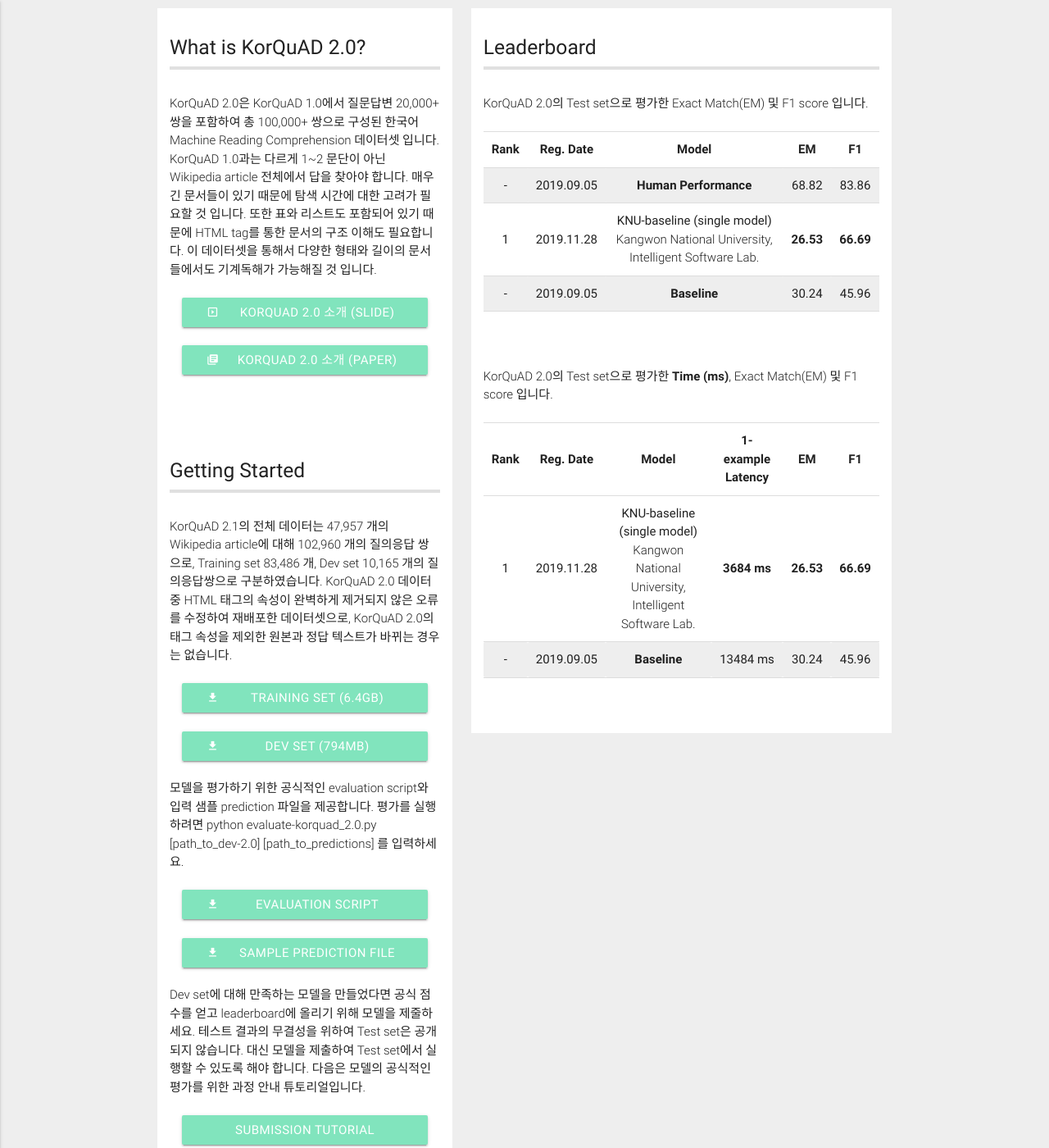
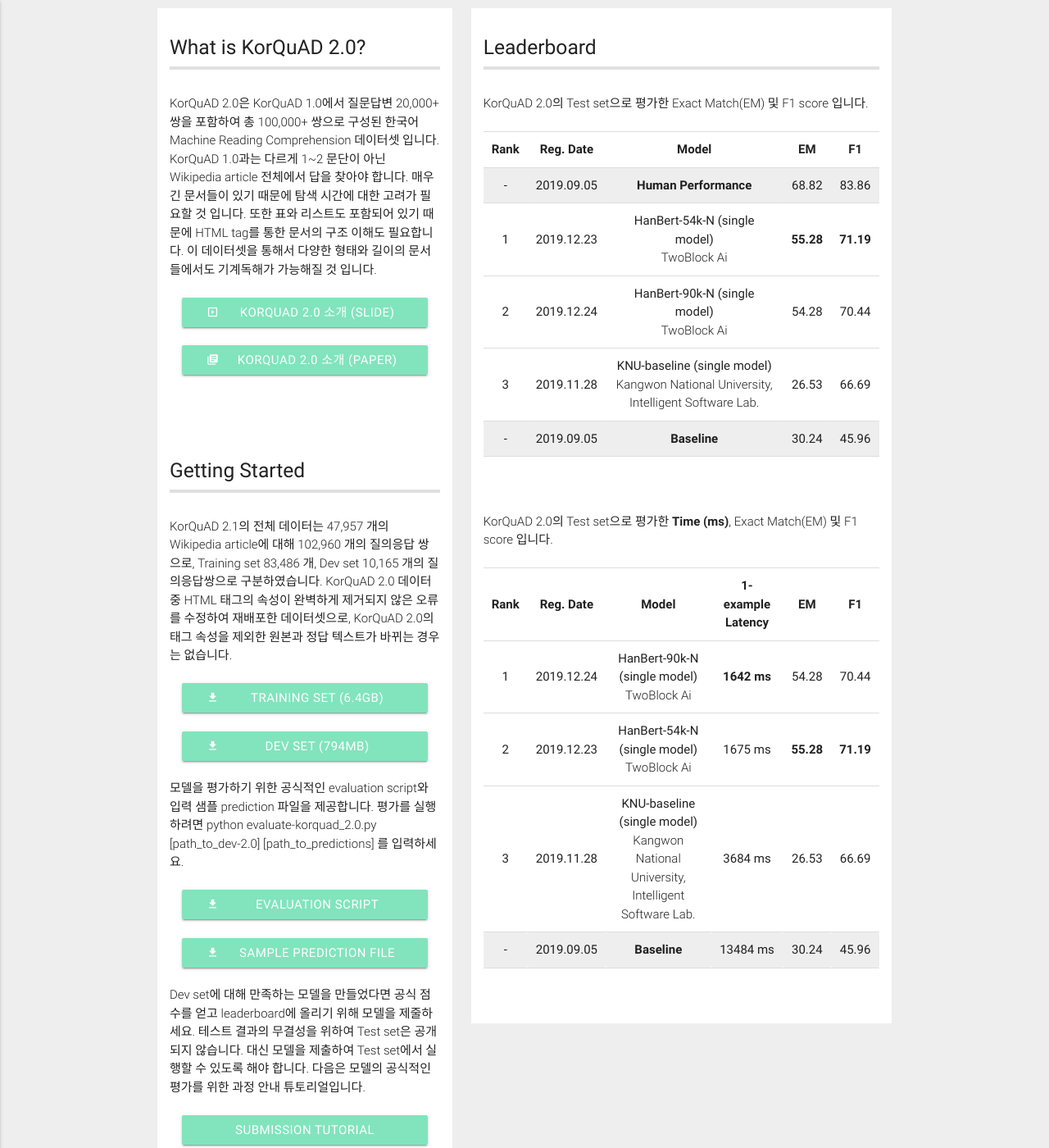
Before and after one commit to korquad/korquad.github.io, a Jekyll site: the page built from index.md, in a window 1280 px wide and 1400 px high, scrolled down 663 px. Shown: the whole window at 82% size. Built offline with Jekyll 4.4.1, drawn with Linux system fonts in a browser that asks for light colours.

Commit message:
KorQuAD 2.0 Leaderboard Updated

```diff
--- a/_layouts/home.html
+++ b/_layouts/home.html
@@ -152,17 +152,33 @@
                       <td bgcolor="#eee">68.82</td>
                       <td bgcolor="#eee">83.86</td>
                     </tr>
-
                     <tr>
                       <td>1</td>
+                      <td>2019.12.23</td>
+                      <td>HanBert-54k-N (single model)
+                        <p class="light">TwoBlock Ai</p>
+                      </td>
+                      <td><b>55.28</b></td>
+                      <td><b>71.19</b></td>
+                    </tr>
+                    <tr>
+                      <td>2</td>
+                      <td>2019.12.24</td>
+                      <td>HanBert-90k-N (single model)
+                        <p class="light">TwoBlock Ai</p>
+                      </td>
+                      <td>54.28</td>
+                      <td>70.44</td>
+                    </tr>
+                    <tr>
+                      <td>3</td>
                       <td>2019.11.28</td>
                       <td>KNU-baseline (single model)
                         <p class="light">Kangwon National University, Intelligent Software Lab.</p>
                       </td>
-                      <td><b>26.53</b></td>
-                      <td><b>66.69</b></td>
+                      <td>26.53</td>
+                      <td>66.69</td>
                     </tr>
-
                     <tr>
                       <td bgcolor="#eee">-</td>
                       <td bgcolor="#eee">2019.09.05</td>
@@ -206,18 +222,36 @@
                     </tr>
                   </thead>
                   <tbody>
-
                     <tr>
                       <td>1</td>
+                      <td>2019.12.24</td>
+                      <td>HanBert-90k-N (single model)
+                        <p class="light">TwoBlock Ai</p>
+                      </td>
+                      <td><b>1642 ms</b></td>
+                      <td>54.28</td>
+                      <td>70.44</td>
+                    </tr>
+                    <tr>
+                      <td>2</td>
+                      <td>2019.12.23</td>
+                      <td>HanBert-54k-N (single model)
+                        <p class="light">TwoBlock Ai</p>
+                      </td>
+                      <td>1675 ms</td>
+                      <td><b>55.28</b></td>
+                      <td><b>71.19</b></td>
+                    </tr>
+                    <tr>
+                      <td>3</td>
                       <td>2019.11.28</td>
                       <td>KNU-baseline (single model)
                         <p class="light">Kangwon National University, Intelligent Software Lab.</p>
                       </td>
-                      <td><b>3684 ms</b></td>
-                      <td><b>26.53</b></td>
-                      <td><b>66.69</b></td>
+                      <td>3684 ms</td>
+                      <td>26.53</td>
+                      <td>66.69</td>
                     </tr>
-
                     <tr>
                       <td bgcolor="#eee">-</td>
                       <td bgcolor="#eee">2019.09.05</td>
```
